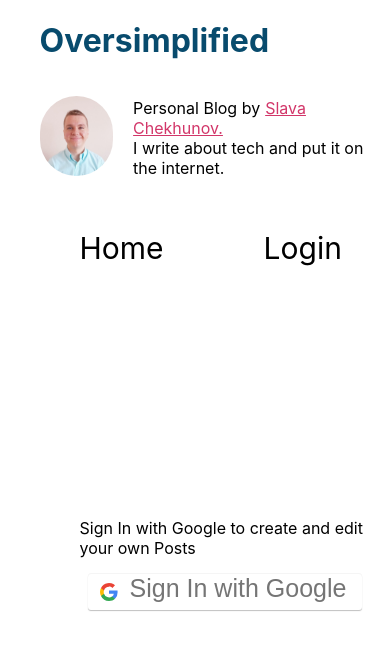
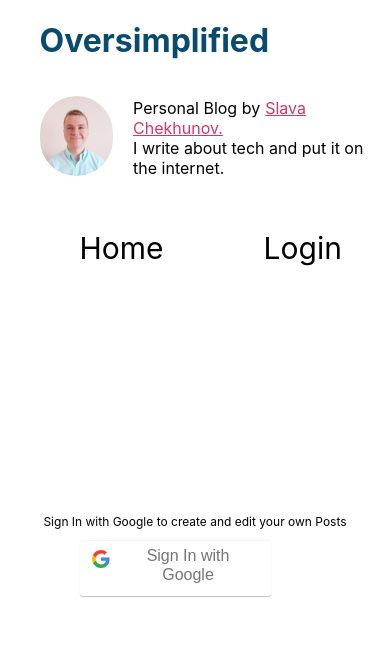
Before and after one commit to SlavaChekhunov/Personal-Blog---Project-3, a React (Create React App) app: page /login in a window 390 px wide. Shown: the top 650 px of the page. Built offline with nearby package versions, Linux system fonts and the light colour scheme.

Commit message:
added some media queries

```diff
--- a/src/App.css
+++ b/src/App.css
@@ -90,6 +90,7 @@
 
 h2 {
   color: #d23669;
+  font-size: 2rem;
 }
 
 .loginPage {
@@ -166,8 +167,16 @@
     padding: 0;
   }
 
+  ul {
+    margin-right: 100px;
+  }
+
+  h1 {
+    margin-left: 90px;
+  }
+
   .profile {
-    justify-content: flex-start;
+    margin-right: 160px;
   }
 
 }
@@ -186,9 +195,22 @@
     margin-right: 100px;
   }
 
+  .google-btn {
+    margin-right: 100px;
+  }
+
+  .loginTag {
+    margin-left:0;
+  }
+
 }
 
 @media (max-width: 400px) {
+
+  form {
+    width: 80%;
+    margin-left: 20px;
+  }
 
   h1 {
     margin-left: 20px;
@@ -202,4 +224,12 @@
     margin-right: 100px;
   }
 
+  .google-btn {
+    font-size: 16px;
+  }
+
+  .loginTag {
+    font-size: 12px;
+  }
+
 }
```
